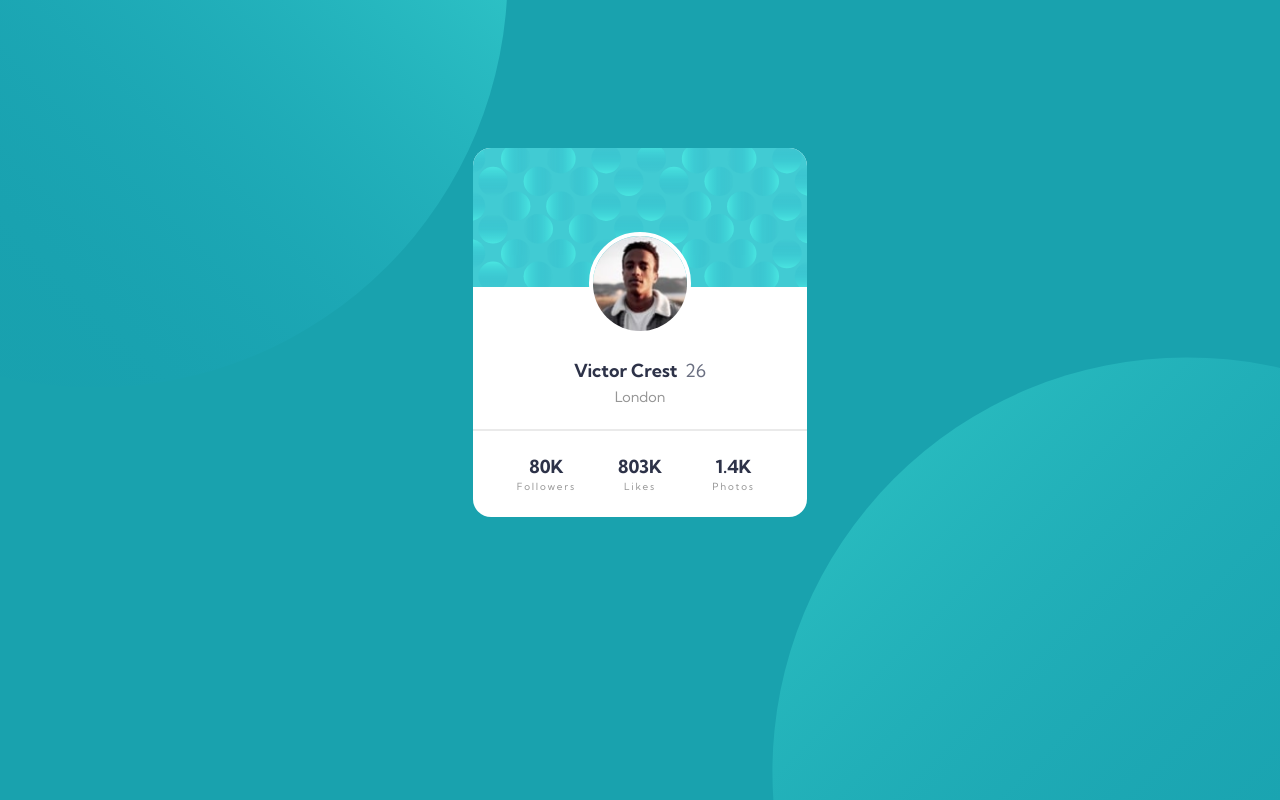
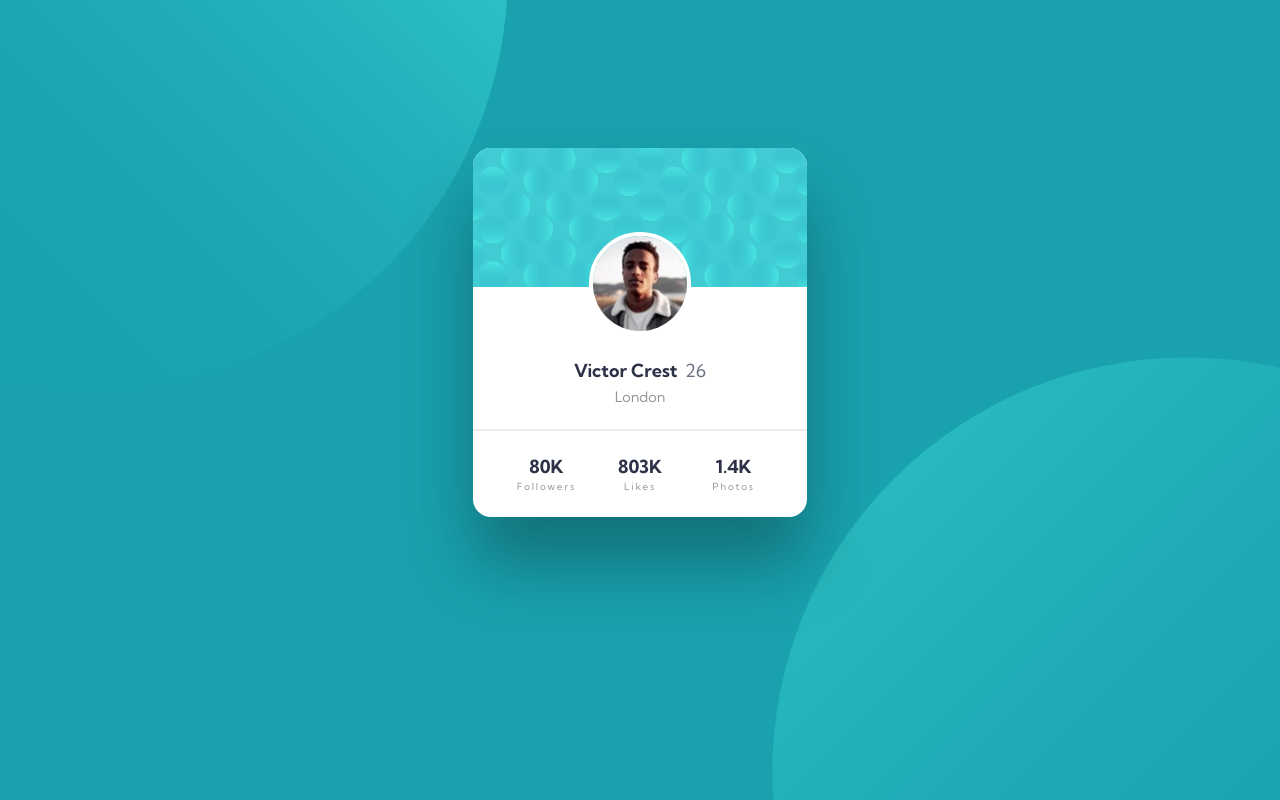
Before and after one commit to jarher/profileCardComponent, a plain HTML site: page index.html in a window 1280 px wide. Drawn offline with Linux system fonts and the light colour scheme.

Commit message:
finished

```diff
--- a/styles.css
+++ b/styles.css
@@ -36,6 +36,7 @@ main {
   border-radius: 1rem;
   overflow: hidden;
   margin: auto;
+  box-shadow: 0 48px 70px rgba(0, 0, 0, 0.3);
 }
 header {
   background: url("./images/bg-pattern-card.svg") no-repeat center / cover;
```
Also changed, not shown: 1 other file.
